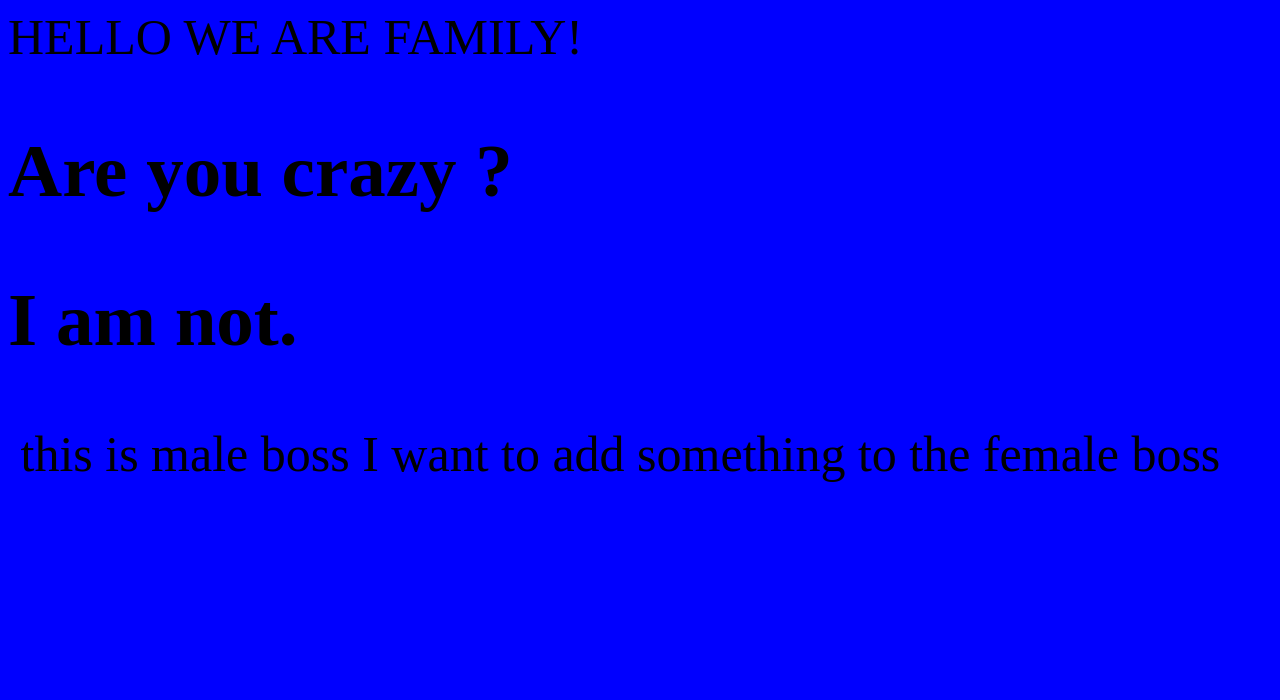
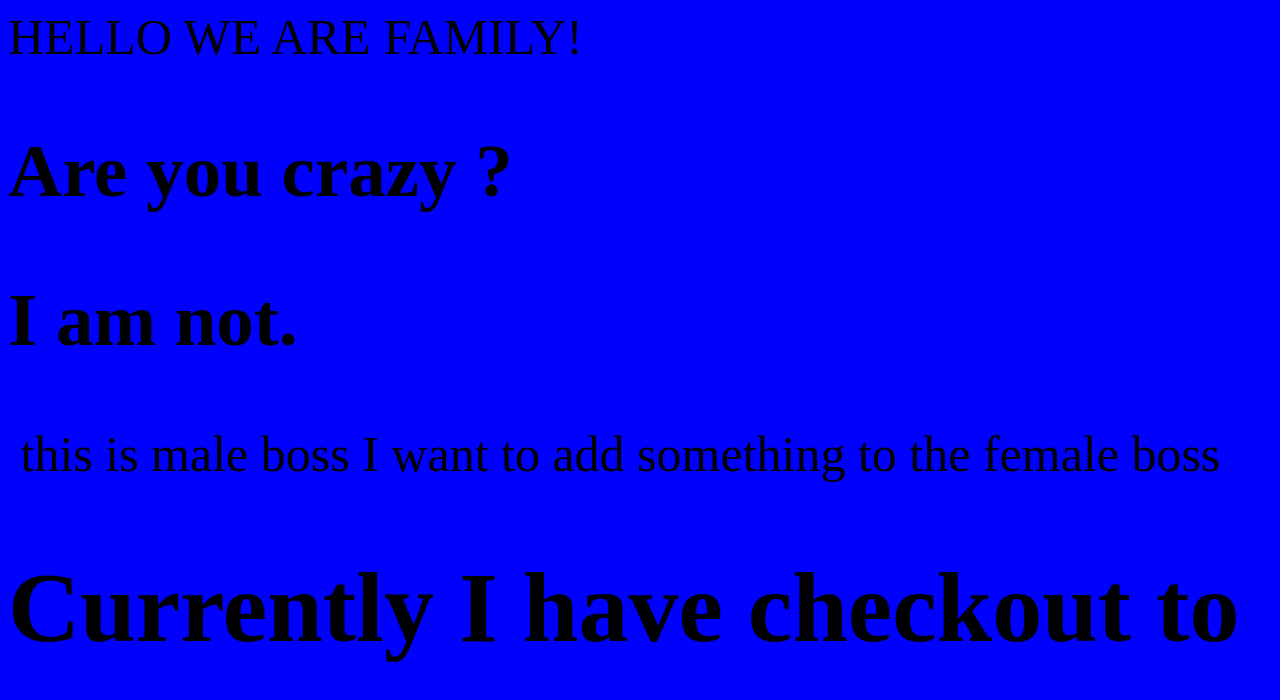
Before and after one commit to Yueran-Yu/git-demo, a plain HTML site: page index.html in a window 1280 px wide. Drawn offline with Linux system fonts and the light colour scheme.

Commit message:
add a line of code in the branch

```diff
--- a/index.html
+++ b/index.html
@@ -15,5 +15,6 @@
   <img src="fake_pic.jpg" alt="">
   this is male boss
   I want to add something to the female boss
+  <h1>Currently I have checkout to </h1>
 </body>
 </html>
```
